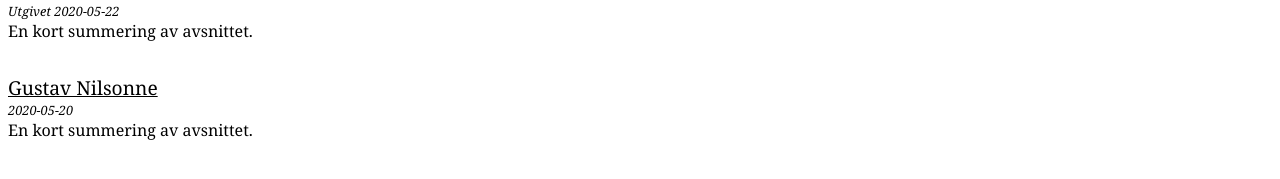
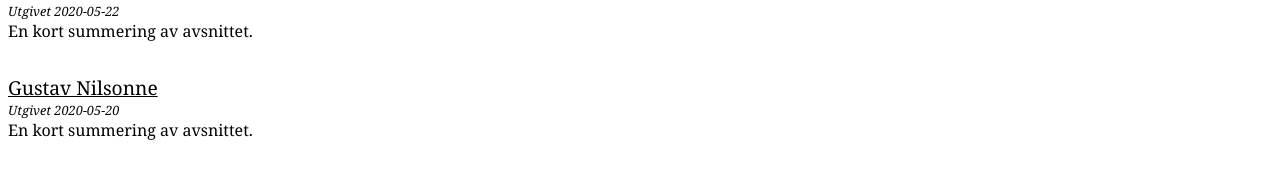
Before and after one commit to Dubbelblind/Dubbelblind.github.io, a Jekyll site: the page built from index_hemlig.md, in a window 1280 px wide. Shown: the part 237-416 px from the top of the page. Built offline with Jekyll 4.4.1, drawn with Linux system fonts in a browser that asks for light colours.

Commit message:
Update index_hemlig.md

```diff
--- a/index_hemlig.md
+++ b/index_hemlig.md
@@ -26,7 +26,7 @@
 {% for post in site.posts offset:1 %}
 <div class="avsnitt">
 	<a class="avsnitt_titel" href="{{ post.url | prepend: site.baseurl }}">{{ post.title }}</a>
-	<div class="avsnitt_datum">{{ post.date | date: "%Y-%m-%d" }}</div>
+	<div class="avsnitt_datum">Utgivet {{ post.date | date: "%Y-%m-%d" }}</div>
 	<div class="avsnitt_summering">{{ post.summary }}</div>
 </div>
 {% endfor %}
```
